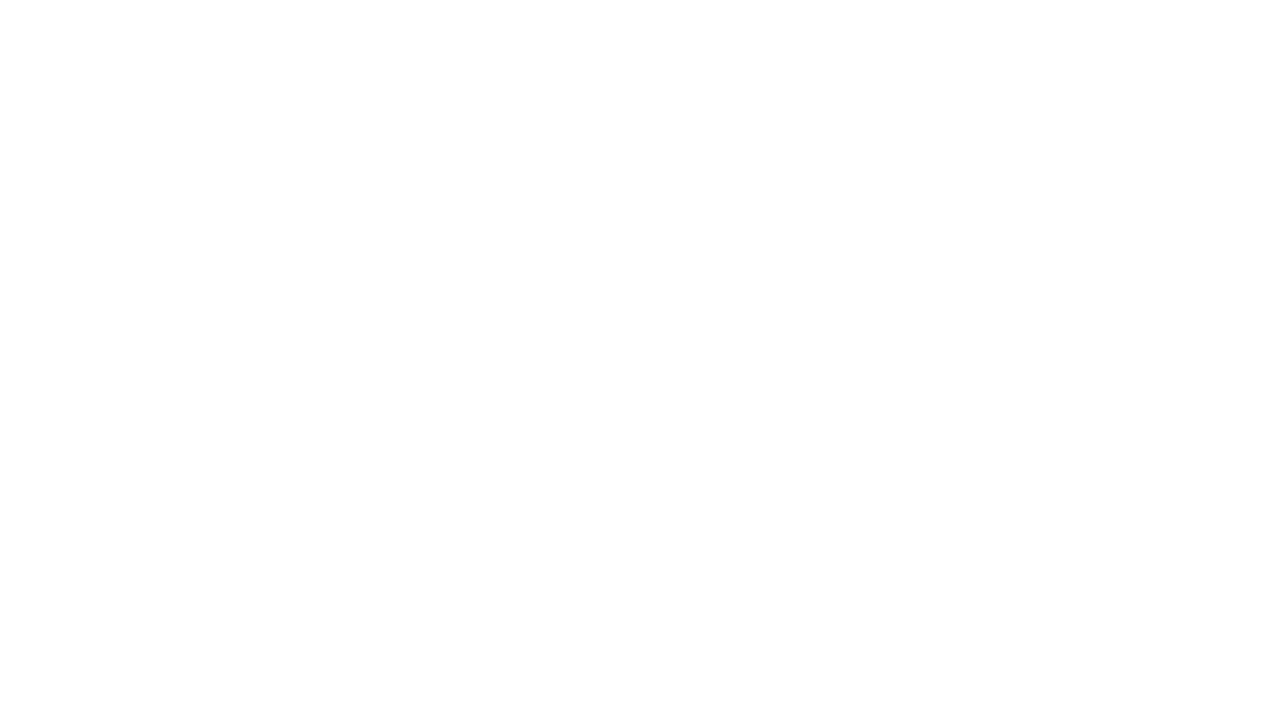
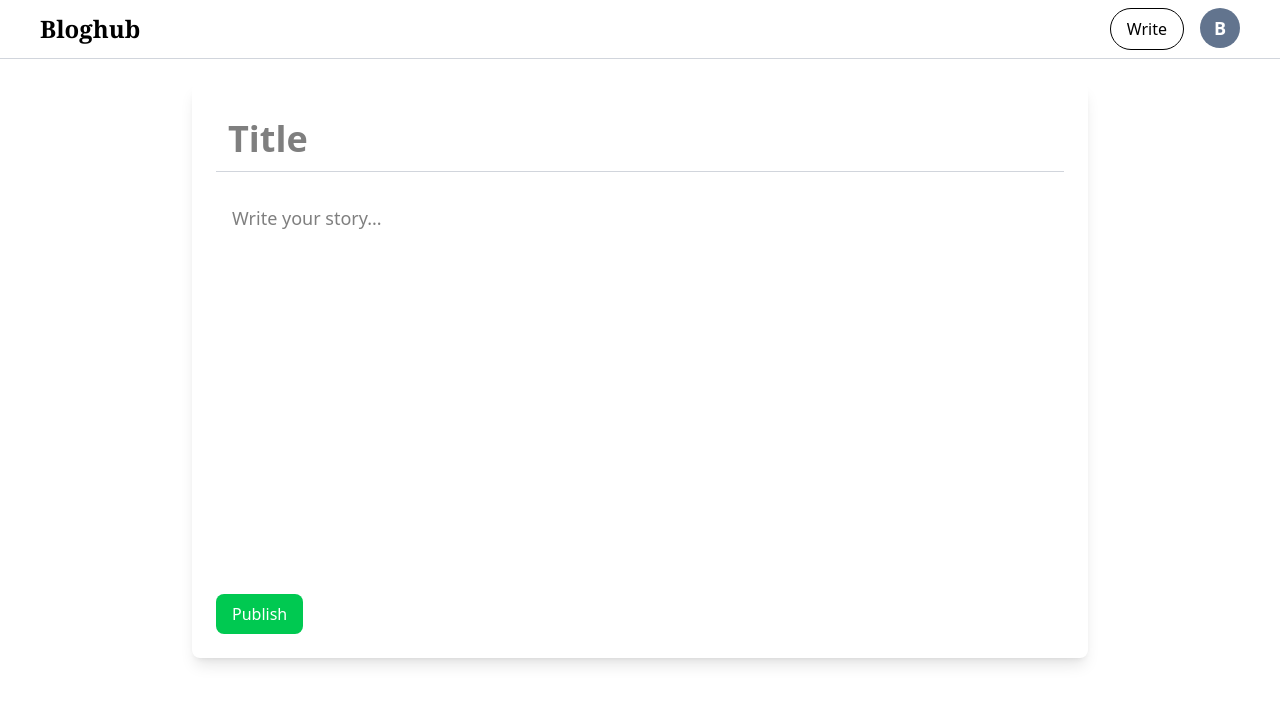
Before and after one commit to Mandeep-Singh18/Bloghub-blogwebsite-likemedium, a React (Vite) app in the folder frontend/: page /publish in a window 1280 px wide. Before the commit this address had no page. Shown: the top 704 px of the page. Built offline with nearby package versions, Linux system fonts and the light colour scheme.

Commit message:
complete frontend

```diff
--- a/frontend/src/App.tsx
+++ b/frontend/src/App.tsx
@@ -2,6 +2,8 @@ import { BrowserRouter, Route, Routes } from 'react-router-dom'
 import { Signin } from './pages/Signin'
 import { Signup } from './pages/Signup'
 import { Blogs } from './pages/Blogs'
+import { Blog } from './pages/Blog'
+import { Publish } from './pages/Publish'
 
 function App() {
 
@@ -12,6 +14,8 @@ function App() {
           <Route path="/signup" element ={<Signup />} />
           <Route path="/signin" element ={<Signin />} />
           <Route path="/blogs"   element ={<Blogs/>} />
+          <Route path='/blog/:id' element={<Blog/>} />
+          <Route path='/publish' element={<Publish/>} />
         </Routes>
       </BrowserRouter>
     </>
--- a/frontend/src/components/Appbar.tsx
+++ b/frontend/src/components/Appbar.tsx
@@ -1,12 +1,20 @@
+import { Link } from "react-router-dom"
 
 export const Appbar = () => {
-    return(
+    return (
         <div className="flex border-b border-gray-300 justify-between items-center px-10 py-2">
-            <div className="text-2xl font-bold font-serif">
+            <Link to={'/blogs'} className="text-2xl font-bold font-serif cursor-pointer">
                 Bloghub
-            </div>
-            <div className="w-10 h-10 flex items-center justify-center bg-slate-500 text-white text-lg font-bold rounded-full">
-                B
+            </Link>
+            <div className="flex ">
+                <Link to={'/publish'}>
+                    <button className="border py-2 px-4 mx-4 rounded-full cursor-pointer">
+                        Write
+                    </button>
+                </Link>
+                <div className="w-10 h-10 flex items-center justify-center bg-slate-500 text-white text-lg font-bold rounded-full">
+                    B
+                </div>
             </div>
         </div>
     )
--- /dev/null
+++ b/frontend/src/components/Readfullblog.tsx
@@ -0,0 +1,25 @@
+import { Blog } from "../hooks"
+
+export const Readfullblog = ({ blog }: { blog: Blog }) => {
+    return (
+        <div className="min-h-screen p-6">
+            <div className="max-w-3xl mx-auto bg-white p-6 rounded-lg shadow-lg">
+                <h1 className="text-5xl font-bold mb-4">{blog.title}</h1>
+                <div className="flex items-center my-5">
+                    <div className="w-12 h-12 flex items-center justify-center bg-gray-300 text-white font-bold rounded-full text-lg">
+                        {blog.author.name || "A"}
+                    </div>
+                    <div className="m-5">
+                        <div className=" text-black text-lg">
+                            {blog.author.name || "Anonymous"}
+                        </div>
+                        <div className="text-gray-700 text-sm line-clamp-3">
+                            {`${Math.ceil(blog.content.length / 100)} minute(s) read`}
+                        </div>
+                    </div>
+                </div>
+                <p className="text-md font-serif">{blog.content}</p>
+            </div>
+        </div>
+    )
+}
--- /dev/null
+++ b/frontend/src/components/Skeletonblogs.tsx
@@ -0,0 +1,20 @@
+
+export const Skeletonblogs = () => {
+    return (
+        <div className="border-b p-3 border-gray-300 cursor-pointer animate-pulse">
+            <div className="flex items-center gap-3 mb-3">
+                <div className="w-6 h-6 bg-gray-300 rounded-full"></div>
+                <div className="flex justify-center items-center">
+                    <div className="w-20 h-4 bg-gray-300 rounded"></div>
+                    <span className="p-1">.</span>
+                    <div className="w-16 h-4 bg-gray-300 rounded"></div>
+                </div>
+            </div>
+            <div className="w-3/4 h-6 bg-gray-300 rounded mb-2"></div>
+            <div className="w-full h-4 bg-gray-300 rounded mb-1"></div>
+            <div className="w-full h-4 bg-gray-300 rounded mb-1"></div>
+            <div className="w-2/3 h-4 bg-gray-300 rounded"></div>
+            <div className="w-24 h-4 bg-gray-300 rounded mt-2"></div>
+        </div>
+    )
+}
--- /dev/null
+++ b/frontend/src/hooks/index.ts
@@ -0,0 +1,50 @@
+import axios from "axios";
+import { useEffect, useState } from "react";
+import { BACKEND_URL } from "../config";
+
+export interface Blog {
+    title: string;
+    content: string;
+    id: string;
+    author: {
+        name: string;
+    }
+}
+
+export const useBlog = (id: string) => {
+    const [blog, setBlogs] = useState<Blog>();
+    const [loading, setLoading] = useState(true);
+
+    useEffect(() => {
+        axios.get(`${BACKEND_URL}/api/v1/blog/${id}`, {
+            headers: {
+                Authorization: localStorage.getItem("token")
+            }
+        })
+            .then((response) => {
+                setBlogs(response.data.blog);
+                setLoading(false);
+            })
+    }, [id])
+
+    return { blog, loading };
+}
+
+export const useBlogs = () => {
+    const [blogs, setBlogs] = useState<Blog[]>([]);
+    const [loading, setLoading] = useState(true);
+
+    useEffect(() => {
+        axios.get(`${BACKEND_URL}/api/v1/blog/bulk`, {
+            headers: {
+                Authorization: localStorage.getItem("token")
+            }
+        })
+            .then((response) => {
+                setBlogs(response.data.blogs);
+                setLoading(false);
+            })
+    }, [])
+
+    return { blogs, loading };
+}
--- /dev/null
+++ b/frontend/src/pages/Blog.tsx
@@ -0,0 +1,27 @@
+import { useParams } from "react-router-dom";
+import { useBlog } from "../hooks"
+import { Readfullblog } from "../components/Readfullblog";
+import { Appbar } from "../components/Appbar";
+import { Spinner } from "../components/spinner";
+
+export const Blog = () => {
+    const {id} = useParams();
+    const {blog, loading} = useBlog(id || "");
+
+    if(loading){
+        return(
+            <div className="flex items-center justify-center h-screen">
+                <Spinner/>
+            </div>
+        )
+    }
+
+    if(blog){
+        return (
+            <div>
+                <Appbar/>
+                <Readfullblog blog={blog}/>
+            </div>
+        )
+    }
+}
--- a/frontend/src/pages/Blogs.tsx
+++ b/frontend/src/pages/Blogs.tsx
@@ -1,29 +1,33 @@
 import { Appbar } from "../components/Appbar"
 import { BlogCard } from "../components/BlogCard"
+import { Skeletonblogs } from "../components/Skeletonblogs"
+import { useBlogs } from "../hooks"
 
 export const Blogs = () => {
-    return (
+    const {loading, blogs} = useBlogs()
+
+    if(loading) return (
+        <div className="bg-white p-5 mt-14 border-gray-300 w-full mx-auto max-w-2xl">
+            <Skeletonblogs/>
+            <Skeletonblogs/>
+            <Skeletonblogs/>
+        </div>
+    )
+
+    if(blogs) return (
         <div>
             <Appbar />
-            <div className="bg-white p-5 border-b border-gray-300 w-full mx-auto max-w-2xl">
-                <BlogCard
-                    authorName="John Doe"
-                    title="Lorem Ipsum"
-                    content="Lorem ipsum dolor sit amet, consectetur adipiscing elit. Sed do eiusmod tempor incididunt ut labore et dolore magna aliqua."
-                    publishDate="16-03-2025"
-                />
-                <BlogCard
-                    authorName="Jane Doe"
-                    title="Lorem Ipsum"
-                    content="Lorem ipsum dolor sit amet, consectetur adipiscing elit. Sed do eiusmod tempor incididunt ut labore et dolore magna aliqua."
-                    publishDate="16-03-2025"
-                />
-                <BlogCard
-                    authorName="John Doe"
-                    title="Lorem Ipsum"
-                    content="Lorem ipsum dolor sit amet, consectetur adipiscing elit. Sed do eiusmod tempor incididunt ut labore et dolore magna aliqua."
-                    publishDate="16-03-2025"
-                />
+            <div className="bg-white p-5  border-gray-300 w-full mx-auto max-w-2xl">
+                {blogs.map((blog) => (
+                    <BlogCard
+                        key={blog.id}
+                        id = {blog.id}
+                        authorName={blog.author.name || "Anonymous"}
+                        title={blog.title}
+                        content={blog.content}
+                        publishDate={"17-03-2025"}
+                    />
+                ))}
             </div>
         </div>
     )
--- /dev/null
+++ b/frontend/src/pages/Publish.tsx
@@ -0,0 +1,44 @@
+import axios from "axios"
+import { Appbar } from "../components/Appbar"
+import { BACKEND_URL } from "../config"
+import { useState } from "react"
+import { useNavigate } from "react-router-dom"
+
+export const Publish = () => {
+    const [title, setTitle] = useState("");
+    const [content, setContent] = useState("");
+    const navigate = useNavigate();
+    return (
+        <div>
+            <Appbar />
+            <div className="max-h-screen  flex justify-center p-6">
+                <div className="w-full max-w-4xl bg-white p-6 rounded-lg shadow-lg">
+                    <input
+                        type="text"
+                        placeholder="Title"
+                        className="w-full text-4xl font-bold outline-none mb-4 border-b border-gray-300 p-3"
+                        onChange={(e) => setTitle(e.target.value)}
+                    />
+                    <textarea
+                        className="w-full h-96 p-4 text-lg border-none outline-none resize-none"
+                        placeholder="Write your story..."
+                        onChange={(e) => setContent(e.target.value)}
+                    ></textarea>
+                    <button onClick={async () => {
+                        const response = await axios.post(`${BACKEND_URL}/api/v1/blog`, {
+                            title,
+                            content
+                        },{
+                            headers: {
+                                Authorization: localStorage.getItem("token")
+                            }
+                        });
+                        navigate(`/blog/${response.data.id}`)
+                    }} className="mt-4 bg-green-500 text-white px-4 py-2 rounded-lg cursor-pointer">
+                        Publish
+                    </button>
+                </div>
+            </div>
+        </div>
+    )
+}
```
Also changed, not shown: frontend/src/components/BlogCard.tsx (+8 -4 lines), frontend/src/components/Spinner.tsx (added, +12 -0 lines), 1 other file (tests, documents, lock files or other folders).
